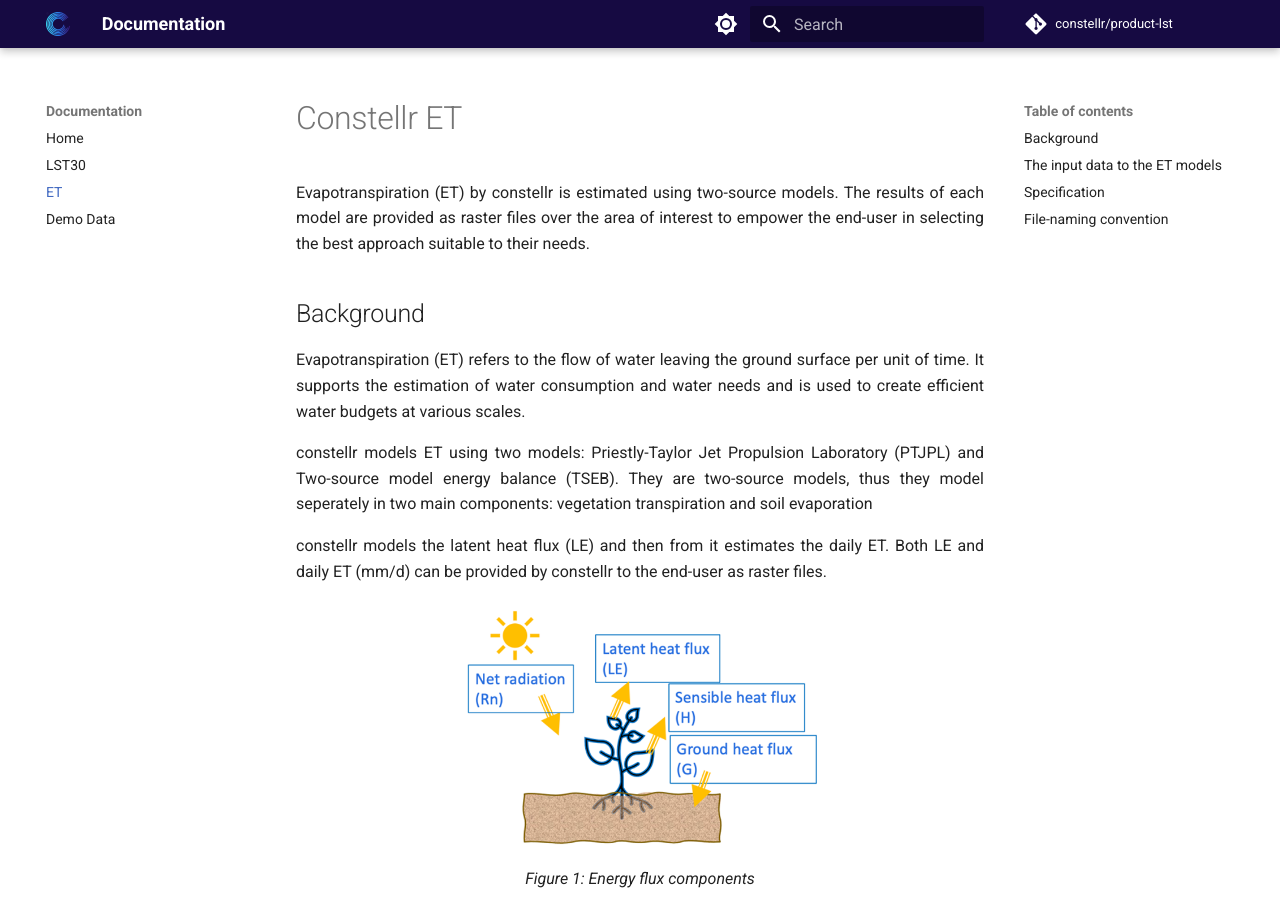
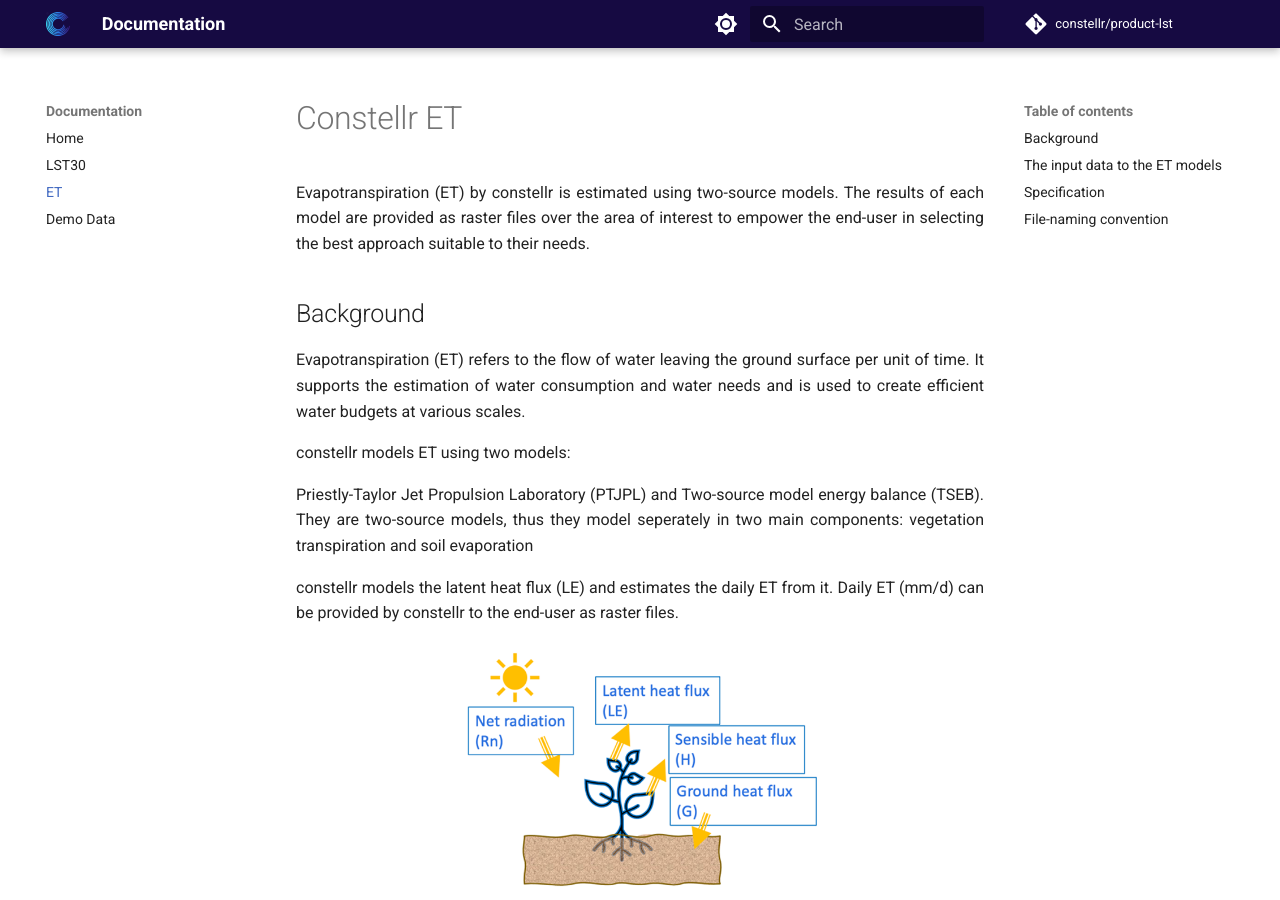
Before and after one commit to constellr/product-lst, an MkDocs documentation site: the page built from docs/et.md, in a window 1280 px wide and 900 px high. Built offline with MkDocs 1.6.1 and Material for MkDocs 9.7.7, drawn with Linux system fonts in a browser that asks for light colours; comment, search, counter and statistics services are not loaded; the version menu is left out; some of the changed text lies outside the part shown.

Commit message:
excluding LE delivery

```diff
--- a/docs/et.md
+++ b/docs/et.md
@@ -12,12 +12,13 @@
 and water needs and is used to create efficient water budgets at various scales.
 
 constellr models ET using two models:
+
 Priestly-Taylor Jet Propulsion Laboratory (PTJPL) and Two-source model
 energy balance (TSEB). They are two-source models, thus they model seperately in two
 main components: vegetation transpiration and soil evaporation
 
-constellr models the latent heat flux (LE) and then from it estimates the daily ET.
-Both LE and daily ET (mm/d) can be provided by constellr to the end-user as raster files.
+constellr models the latent heat flux (LE) and estimates the daily ET from it.
+Daily ET (mm/d) can be provided by constellr to the end-user as raster files.
 
 
 ![et flux](images/et_flux.png){: style="height:250px"}
@@ -54,7 +55,7 @@
 | Spatial resolution (m)                | 30                    |
 | Frequency(days)                       | 8                     |
 | Coverage                              | Worldwide             |
-| Used data sources                     | Public data and LSt30 |
+| Used data sources                     | Public data and LST30 |
 | Latency time after data acquisition   | 12h                   |
 | Period of availability                | June 2018 - ongoing   |
 | Spatial accuracy                      | <1 pixel              |
@@ -63,19 +64,15 @@
 
 Various layers are provided and follow this compact naming convention:
 
-YYYYMMDD_aa_bb.tif
+YYYYMMDD_ET_bb.tif
 
 where
 
 -   YYYYMMDD is the datatake sensing date of the land surface temperature in isoformat.
-    Date is based on Universal Time Coordinated (UTC), also known as Greenwich Mean Time (GMT).
-
--   aa can be either LE (instantaneous ET) or ET (daily estimate)
 
 -   bb is the method name, PTJPL or TSEB
 
 -   .tif is the geospatial raster format used to store the data
 
-Thus, file *20220728_ET \_PTJPL.tif* identifies a daily ET
-product estimated using PTJPL acquired by a thermal sensor on the July
-28, 2022 UTC
+Thus, file *20240728_ET \_PTJPL.tif* identifies an ET product estimated using
+PTJPL acquired by a thermal sensor on the July 28, 2024.
```
